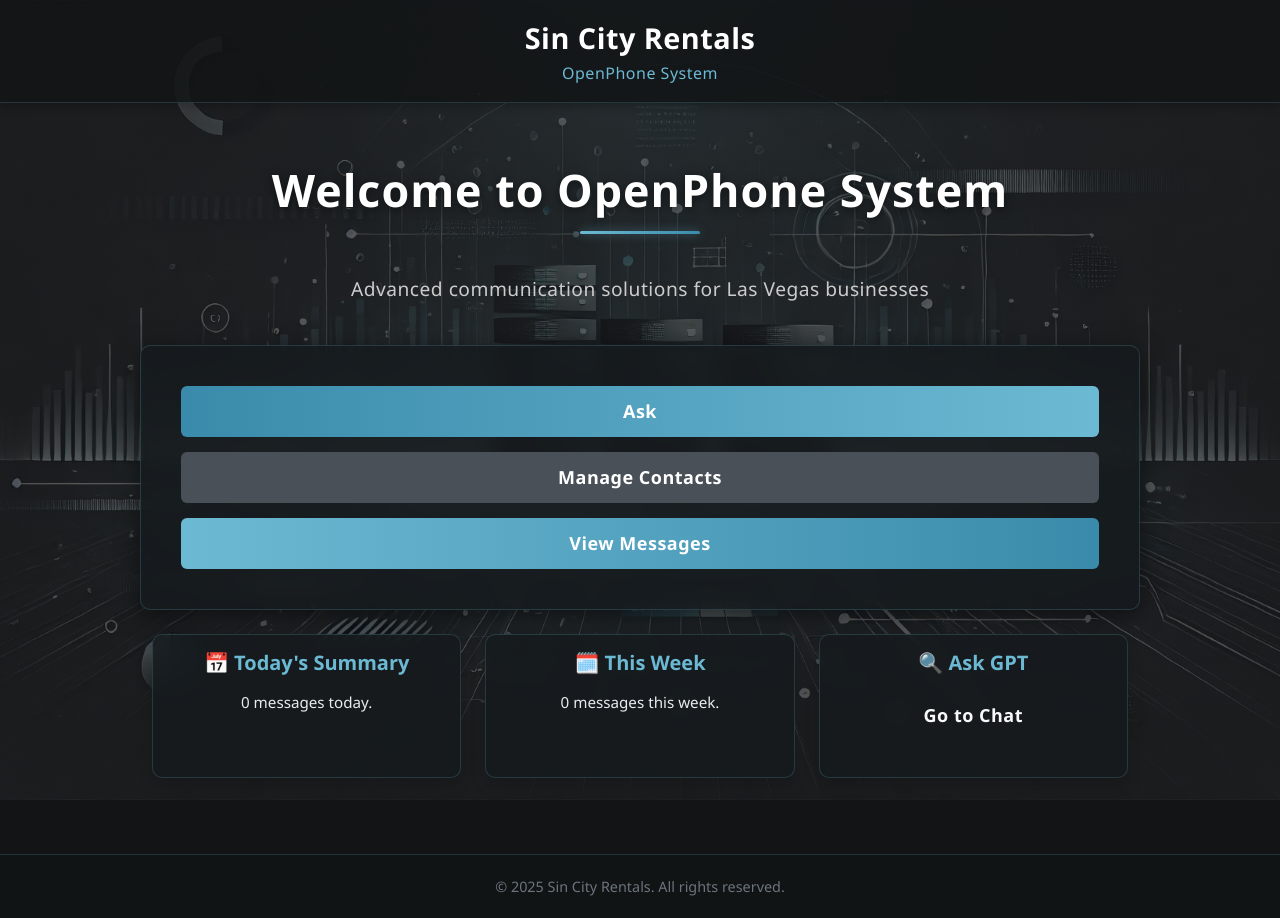
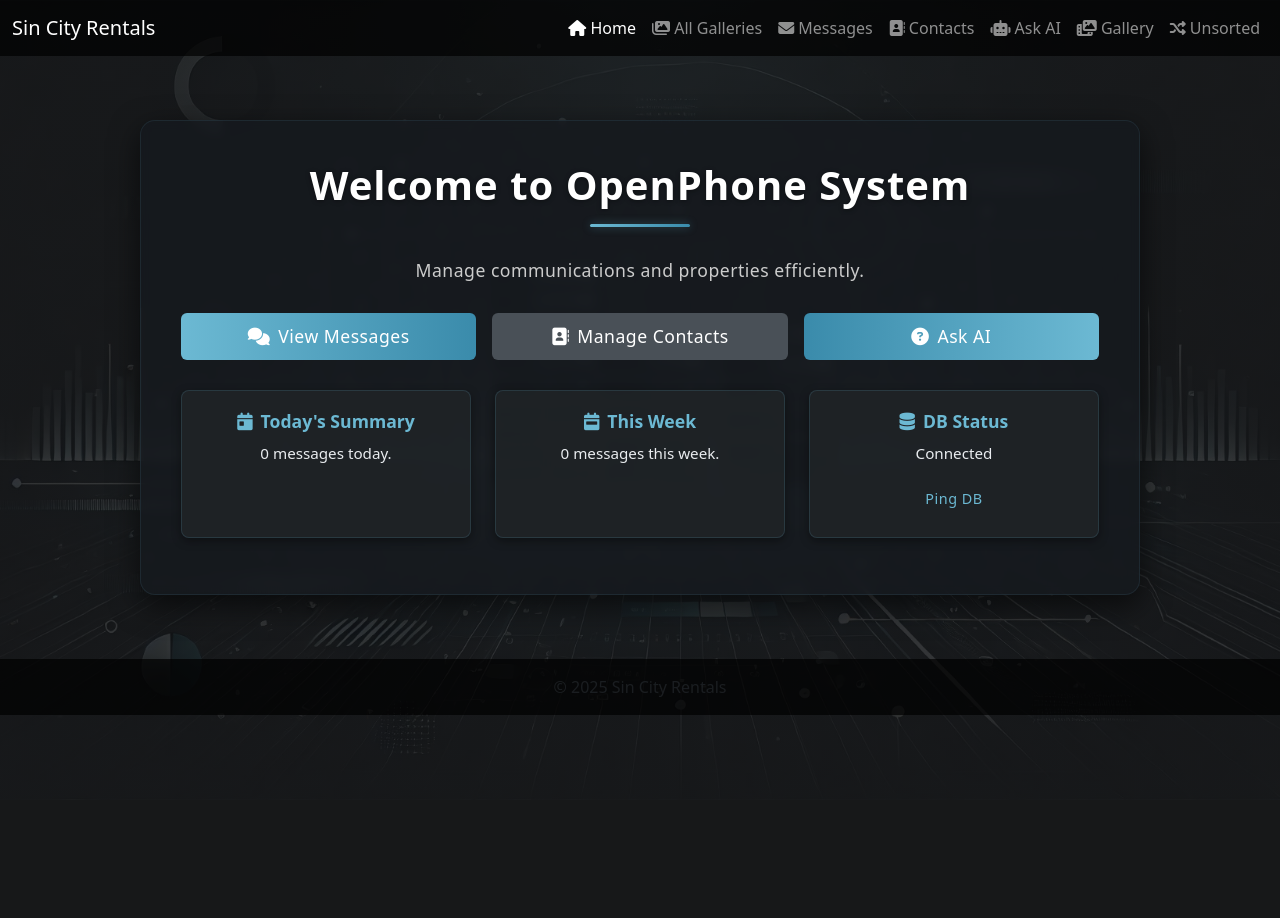
Before and after one commit to oakweb/openphone-monitor, a Flask app: page / in a window 1280 px wide. After the commit the page ends 754 px from the top, so only its background shows below. Run offline with Flask 3, Linux system fonts and the light colour scheme; data that the repository does not hold is empty; some libraries are stand-ins or nearby versions.

Commit message:
refactor: Use base template for index page

```diff
--- a/templates/index.html
+++ b/templates/index.html
@@ -1,24 +1,16 @@
-<!DOCTYPE html>
-<html lang="en">
-<head>
-    <meta charset="UTF-8">
-    <meta name="viewport" content="width=device-width, initial-scale=1.0">
-    <title>Sin City Rentals | OpenPhone System</title>
-    <link rel="stylesheet" href="https://cdnjs.cloudflare.com/ajax/libs/bootstrap/5.1.3/css/bootstrap.min.css">
+{% extends "base.html" %} {# Use the base template for consistent structure #}
+
+{% block title %}Sin City Rentals | OpenPhone System{% endblock %}
+
+{% block head_extra %}
+  {# Page-specific styles #}
   <style>
+    /* Styles specific to the index page content */
     body {
-            font-family: 'Segoe UI', Tahoma, Geneva, Verdana, sans-serif;
-            line-height: 1.6;
-            margin: 0;
-            padding: 0;
-            color: #fff;
-            min-height: 100vh;
-            display: flex;
-            flex-direction: column;
-            background-color: #121416;
+        /* Ensure background settings don't conflict with base.html */
+        /* Base background color should come from base.html */
     }
-
-        /* Background image styling */
+     /* Background image wrapper - Position relative to body */
      .bg-wrapper {
          position: fixed;
          top: 0;
@@ -26,272 +18,137 @@
          width: 100%;
          height: 100%;
          z-index: -1;
-            background: linear-gradient(rgba(18, 20, 22, 0.7), rgba(18, 20, 22, 0.7)), url("{{ url_for('static', filename='server-visualization.jpg') }}");
+         background: linear-gradient(rgba(18, 20, 22, 0.85), rgba(18, 20, 22, 0.85)), url("{{ url_for('static', filename='server-visualization.jpg') }}");
          background-size: cover;
          background-position: center;
          background-repeat: no-repeat;
      }
 
-        /* Header Styles */
-        .header {
-            background-color: rgba(18, 20, 22, 0.85);
-            box-shadow: 0 2px 10px rgba(0,0,0,0.3);
-            padding: 15px 0;
-            position: sticky;
-            top: 0;
-            z-index: 100;
-            border-bottom: 1px solid rgba(108, 185, 211, 0.2);
+    /* Main Content Area within the content block */
+    .main-content-index { /* Use a specific class to avoid conflicts */
+        flex: 1;
+        display: flex;
+        align-items: center; /* Center vertically */
+        justify-content: center;
+        padding: 40px 20px; /* Reduced top/bottom padding */
+        /* Ensure it works within the base template's structure */
+         width: 100%; /* Take full width within content block */
+         box-sizing: border-box;
     }
 
-        .header-content {
-            display: flex;
-            justify-content: center;
-            align-items: center;
-            padding: 0 15px;
-            max-width: 1200px;
-            margin: 0 auto;
-        }
-
-        .logo-area {
-            display: flex;
-            align-items: center;
-            text-align: center;
-        }
-
-        .logo-text {
-            font-size: 1.8rem;
-            font-weight: 700;
-            margin-bottom: 0;
-            color: #fff;
-            letter-spacing: 0.5px;
-        }
-
-        .logo-subtext {
-            font-size: 1rem;
-            color: #6cb9d3;
-            margin-bottom: 0;
-            letter-spacing: 0.5px;
-        }
-
-        /* Main Content */
-        .main-content {
-            flex: 1;
-            display: flex;
-            align-items: center;
-            justify-content: center;
-            padding: 60px 20px;
-        }
-
-        .content-container {
+    .content-container-index { /* Use a specific class */
         max-width: 1000px;
         width: 100%;
         text-align: center;
+        background-color: rgba(22, 26, 30, 0.8);
+        border: 1px solid rgba(108, 185, 211, 0.1);
+        border-radius: 15px;
+        padding: 40px;
+        box-shadow: 0 10px 30px rgba(0,0,0,0.6);
+        backdrop-filter: blur(5px);
     }
 
-        .welcome-title {
-            color: #fff;
-            margin-bottom: 15px;
-            font-size: 2.8rem;
-            font-weight: 700;
-            text-shadow: 0 2px 10px rgba(0,0,0,0.5);
-            letter-spacing: 1px;
-        }
+    .welcome-title { color: #fff; margin-bottom: 15px; font-size: 2.5rem; font-weight: 700; text-shadow: 0 1px 5px rgba(0,0,0,0.4); letter-spacing: 1px; }
+    .tech-divider { height: 3px; width: 100px; background: linear-gradient(90deg, #6cb9d3, #3a8bab); margin: 0 auto 30px; border-radius: 2px; box-shadow: 0 0 8px rgba(108, 185, 211, 0.4); }
+    .welcome-subtitle { color: #ccc; margin-bottom: 30px; font-size: 1.1rem; font-weight: 300; letter-spacing: 0.5px; }
 
-        /* Tech-inspired divider */
-        .tech-divider {
-            height: 3px;
-            width: 120px;
-            background: linear-gradient(90deg, #6cb9d3, #3a8bab);
-            margin: 0 auto 40px;
-            border-radius: 2px;
-            box-shadow: 0 0 10px rgba(108, 185, 211, 0.5);
-        }
+    /* Action Buttons Card */
+      .action-buttons .card { background-color: transparent; border: none; box-shadow: none; padding: 0; margin-bottom: 30px; }
+      .action-buttons .card-body { padding: 0; }
 
-        .welcome-subtitle {
-            color: #ccc;
-            margin-bottom: 40px;
-            font-size: 1.2rem;
-            font-weight: 300;
-            letter-spacing: 0.5px;
-        }
+    .btn { width: 100%; margin-bottom: 15px; font-size: 1.1rem; font-weight: 500; border-radius: 6px; padding: 10px; transition: all 0.3s; letter-spacing: 0.5px; border: none; display: flex; align-items: center; justify-content: center; gap: 0.5rem; }
+    .btn:last-child { margin-bottom: 0; }
+    .btn:hover { transform: translateY(-2px); box-shadow: 0 4px 15px rgba(0,0,0,0.3); }
 
-        .card {
-            border-radius: 10px;
-            box-shadow: 0 5px 25px rgba(0,0,0,0.5);
-            border: 1px solid rgba(108, 185, 211, 0.2);
-            background-color: rgba(22, 26, 30, 0.85);
-            backdrop-filter: blur(10px);
-            padding: 10px;
-            margin-bottom: 20px;
-        }
-
-        .card-body {
-            padding: 30px;
-        }
-
-        .btn {
-            width: 100%;
-            margin-bottom: 15px;
-            font-size: 18px;
-            font-weight: 600;
-            border-radius: 6px;
-            padding: 12px;
-            transition: all 0.3s;
-            letter-spacing: 0.5px;
-            border: none;
-        }
-
-        .btn:last-child {
-            margin-bottom: 0;
-        }
-
-        .btn:hover {
-            transform: translateY(-2px);
-            box-shadow: 0 4px 15px rgba(0,0,0,0.3);
-        }
-
-        .btn-primary {
-            background: linear-gradient(90deg, #3a8bab, #6cb9d3);
-            border: none;
-        }
-
-        .btn-primary:hover {
-            background: linear-gradient(90deg, #357d9a, #5eaac4);
-        }
-
-        .btn-secondary {
-            background-color: #495057;
-            border: none;
-        }
-
-        .btn-secondary:hover {
-            background-color: #3d4349;
-        }
-
-        .btn-info {
-            color: #fff;
-            background: linear-gradient(90deg, #6cb9d3, #3a8bab);
-            border: none;
-        }
-
-        .btn-info:hover {
-            background: linear-gradient(90deg, #5eaac4, #357d9a);
-            color: #fff;
-        }
+    .btn-primary { background: linear-gradient(90deg, #3a8bab, #6cb9d3); border: none; color: #fff; }
+    .btn-primary:hover { background: linear-gradient(90deg, #357d9a, #5eaac4); color: #fff; }
+    .btn-secondary { background-color: #495057; border: none; color: #fff; }
+    .btn-secondary:hover { background-color: #3d4349; color: #fff; }
+    .btn-info { color: #fff; background: linear-gradient(90deg, #6cb9d3, #3a8bab); border: none; }
+    .btn-info:hover { background: linear-gradient(90deg, #5eaac4, #357d9a); color: #fff; }
+    .btn-outline-light { border-color: #6cb9d3; color: #6cb9d3; }
+    .btn-outline-light:hover { background-color: #6cb9d3; border-color: #6cb9d3; color: #121416; }
 
     /* Summary Cards Styling */
-        .summary-card {
-            height: 100%;
-            background-color: rgba(22, 26, 30, 0.85) !important;
-            border: 1px solid rgba(108, 185, 211, 0.2);
-            box-shadow: 0 5px 15px rgba(0,0,0,0.3);
-        }
-
-        .summary-card h5 {
-            color: #6cb9d3;
-            margin-bottom: 15px;
-            font-weight: 600;
-        }
-
-        .summary-card p {
-            color: #e9ecef;
-            font-size: 0.95rem;
-        }
-
-        .btn-outline-light:hover {
-            background-color: #6cb9d3;
-            border-color: #6cb9d3;
-            color: #121416;
-        }
-
-        /* Footer */
-        .footer {
-            background-color: rgba(18, 20, 22, 0.85);
-            color: #fff;
-            padding: 20px 0;
-            text-align: center;
-            border-top: 1px solid rgba(108, 185, 211, 0.2);
-        }
-
-        .copyright {
-            font-size: 0.9rem;
-            color: #6c757d;
-            margin-bottom: 0;
-        }
+    .summary-card { height: 100%; background-color: rgba(33, 37, 41, 0.8) !important; border: 1px solid rgba(108, 185, 211, 0.15); box-shadow: 0 3px 10px rgba(0,0,0,0.4); border-radius: 8px; display: flex; flex-direction: column; justify-content: space-between; }
+    .summary-card .card-body { padding: 20px; }
+    .summary-card h5 { color: #6cb9d3; margin-bottom: 10px; font-weight: 600; font-size: 1.1rem; }
+    .summary-card p { color: #e9ecef; font-size: 0.95rem; margin-bottom: 15px; }
+    .summary-card .btn { width: auto; padding: 8px 15px; font-size: 0.9rem; align-self: center; margin-top: auto; margin-bottom: 0;}
 
     /* Responsive */
     @media (max-width: 768px) {
-            .welcome-title {
-                font-size: 2rem;
-            }
-
-            .content-container {
-                padding: 0 15px;
-            }
+        .welcome-title { font-size: 2rem; }
+        .content-container-index { padding: 25px 15px; }
+        .main-content-index { padding: 30px 10px; align-items: flex-start; }
     }
   </style>
-</head>
-<body>
-    <!-- Background image container -->
+{% endblock %}
+
+{% block content %}
+  {# Background image wrapper should be outside main content if possible, or styled differently #}
+  {# If base.html controls overall background, remove this wrapper #}
   <div class="bg-wrapper"></div>
 
-    <!-- Header - Simplified -->
-    <header class="header">
-        <div class="header-content">
-            <div class="logo-area">
-                <div>
-                    <p class="logo-text">Sin City Rentals</p>
-                    <p class="logo-subtext">OpenPhone System</p>
+  {# Main Content uses block from base.html #}
+  <div class="main-content-index"> {# Use specific class #}
+      <div class="content-container-index"> {# Use specific class #}
+          <h1 class="welcome-title">Welcome to OpenPhone System</h1>
+          <div class="tech-divider"></div>
+          <p class="welcome-subtitle">Manage communications and properties efficiently.</p>
+
+          <div class="action-buttons">
+               <div class="card">
+                   <div class="card-body row g-3">
+                       {# --- Links use url_for --- #}
+                       <div class="col-md-4">
+                           <a href="{{ url_for('messages_view') }}" class="btn btn-info">
+                              <i class="fas fa-comments"></i> View Messages
+                          </a>
+                       </div>
+                       <div class="col-md-4">
+                           <a href="{{ url_for('contacts_view') }}" class="btn btn-secondary">
+                              <i class="fas fa-address-book"></i> Manage Contacts
+                          </a>
+                       </div>
+                       <div class="col-md-4">
+                           <a href="{{ url_for('ask_view') }}" class="btn btn-primary">
+                              <i class="fas fa-question-circle"></i> Ask AI
+                          </a>
                        </div>
                    </div>
                </div>
-    </header>
+           </div>
 
-    <!-- Main Content -->
-    <main class="main-content">
-        <div class="content-container">
-            <h1 class="welcome-title">Welcome to OpenPhone System</h1>
-            <div class="tech-divider"></div>
-            <p class="welcome-subtitle">Advanced communication solutions for Las Vegas businesses</p>
-
-            <!-- Main Action Buttons -->
-            <div class="card">
+          <div class="row text-white">
+              <div class="col-md-4 mb-3 d-flex">
+                  <div class="card summary-card w-100">
                       <div class="card-body">
-                    <a href="/ask" class="btn btn-primary">Ask</a>
-                    <a href="/contacts" class="btn btn-secondary">Manage Contacts</a>
-                    <a href="/messages" class="btn btn-info">View Messages</a>
+                          <h5><i class="fas fa-calendar-day me-2"></i>Today's Summary</h5>
+                          <p>{{ summary_today | default('N/A') }}</p>
                       </div>
                   </div>
-
-            <!-- Summary Section -->
-            <div class="container mt-4">
-              <div class="row text-white">
-                <div class="col-md-4 mb-3">
-                  <div class="card summary-card bg-dark p-3 shadow">
-                    <h5>📅 Today's Summary</h5>
-                    <p>{{ summary_today }}</p>
+              </div>
+              <div class="col-md-4 mb-3 d-flex">
+                  <div class="card summary-card w-100">
+                       <div class="card-body">
+                          <h5><i class="fas fa-calendar-week me-2"></i>This Week</h5>
+                          <p>{{ summary_week | default('N/A') }}</p>
                       </div>
                   </div>
-                <div class="col-md-4 mb-3">
-                  <div class="card summary-card bg-dark p-3 shadow">
-                    <h5>🗓️ This Week</h5>
-                    <p>{{ summary_week }}</p>
               </div>
-                </div>
-                <div class="col-md-4 mb-3">
-                  <div class="card summary-card bg-dark p-3 shadow">
-                    <h5>🔍 Ask GPT</h5>
-                    <a href="/ask" class="btn btn-outline-light">Go to Chat</a>
+              <div class="col-md-4 mb-3 d-flex">
+                  <div class="card summary-card w-100">
+                      <div class="card-body">
+                          <h5><i class="fas fa-database me-2"></i>DB Status</h5>
+                          <p>{{ db_status | default('Unknown') }}</p>
+                           <a href="{{ url_for('ping_route') }}" target="_blank" class="btn btn-sm btn-outline-light">Ping DB</a>
                       </div>
                   </div>
               </div>
           </div>
       </div>
-    </main>
+  </div>
+{% endblock %}
 
-    <!-- Footer - Simplified -->
-    <footer class="footer">
-        <p class="copyright">© 2025 Sin City Rentals. All rights reserved.</p>
-    </footer>
-</body>
-</html>
+{# No need for {% block scripts %} unless adding index-specific JS #}
```
Lines whose indentation alone changed are shown as unchanged.
